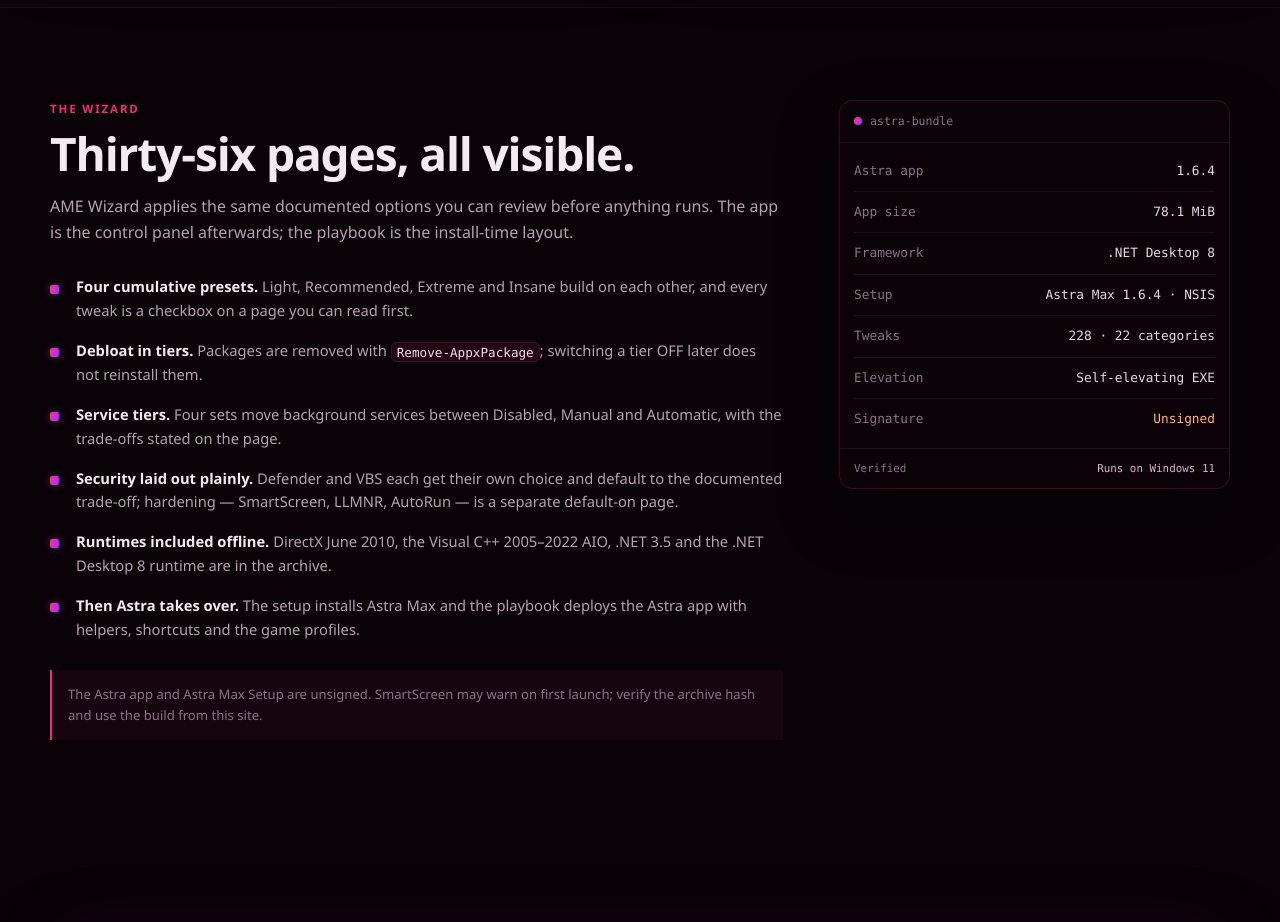
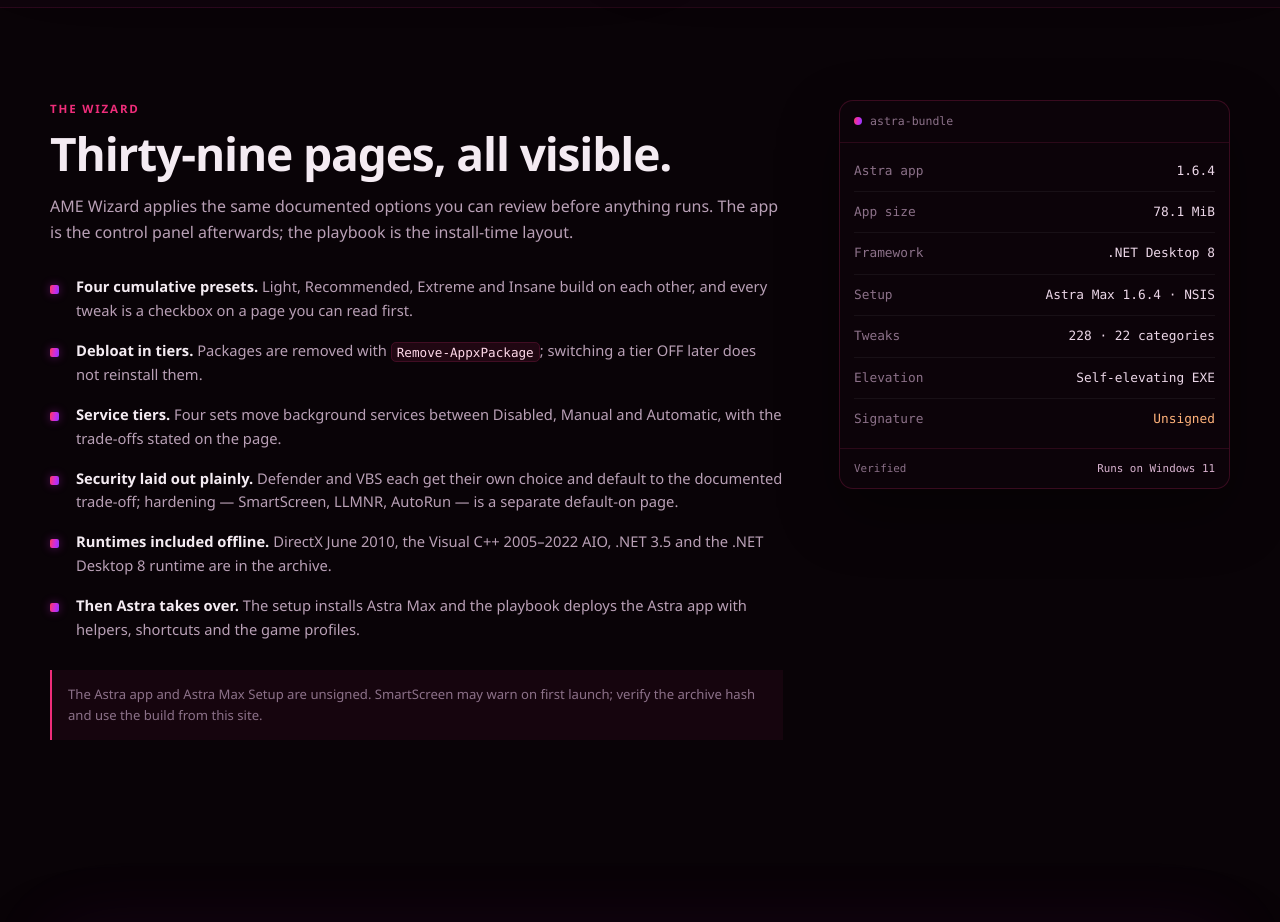
Before and after one commit to Astra-playbook/AstraMax-Playbook, a plain HTML site: page docs/index.html in a window 1280 px wide. Shown: the part 3180-4102 px from the top of the page. Drawn offline with Linux system fonts and the light colour scheme.

Commit message:
Update the wizard section heading to 39 pages

```diff
--- a/docs/index.html
+++ b/docs/index.html
@@ -201,7 +201,7 @@
       <div class="wrap playbook-grid">
         <div>
           <p class="kicker">The wizard</p>
-          <h2>Thirty-six pages, all visible.</h2>
+          <h2>Thirty-nine pages, all visible.</h2>
           <p class="section-lede">AME Wizard applies the same documented options you can review before anything runs. The app is the control panel afterwards; the playbook is the install-time layout.</p>
 
           <ul class="check-list">
```
